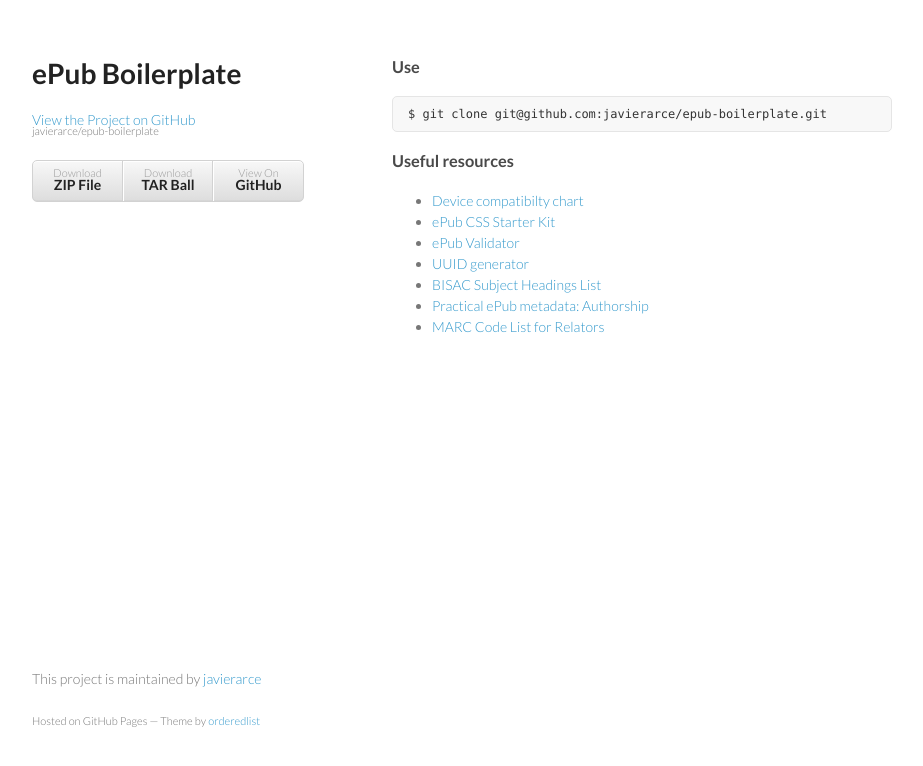
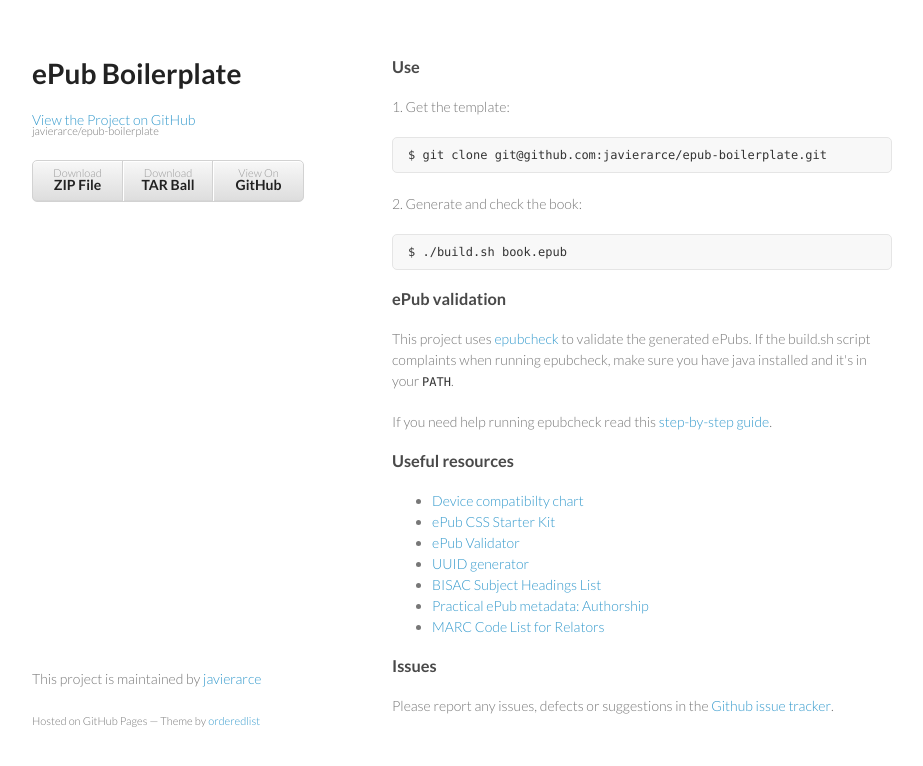
Before and after one commit to javierarce/epub-boilerplate, a plain HTML site: page index.html in a window 1280 px wide. Shown: the whole page, without its empty margins (178-1101 px from the left). Drawn offline with Linux system fonts and the light colour scheme.

Commit message:
Adds information about epubcheck

```diff
--- a/index.html
+++ b/index.html
@@ -28,7 +28,17 @@
 
       <h3>Use</h3>
 
+      <p>1. Get the template:</p>
+
       <pre><code>$ git clone git@github.com:javierarce/epub-boilerplate.git</code></pre>
+
+      <p>2. Generate and check the book:</p>
+
+      <pre><code>$ ./build.sh book.epub</code></pre>
+
+      <h3>ePub validation</h3>
+      <p>This project uses <a href="http://code.google.com/p/epubcheck/">epubcheck</a> to validate the generated ePubs. If the build.sh script complaints when running epubcheck, make sure you have java installed and it's in your <code>PATH</code>.</p>
+      <p>If you need help running epubcheck read this <a href="http://blog.threepress.org/2010/12/16/running-epubcheck-on-your-computer" title="Running epubcheck on your computer">step-by-step guide</a>.</p>
 
       <h3>Useful resources</h3>
       <ul>
@@ -40,6 +50,10 @@
         <li><a href="http://blog.threepress.org/2009/11/27/practical-epub-metadata-authorship/">Practical ePub metadata: Authorship</a></li>
         <li><a href="http://www.loc.gov/marc/relators">MARC Code List for Relators</a></li>
       </ul>
+
+
+      <h3>Issues</h3>
+      <p>Please report any issues, defects or suggestions in the <a href="https://github.com/javierarce/epub-boilerplate/issues" title="Github issue tracker">Github issue tracker</a>.</p>
 
       </section>
 
```
